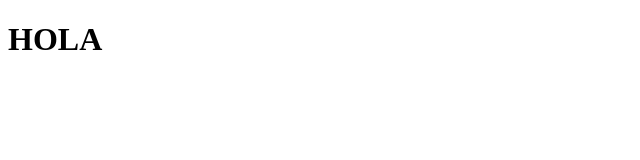
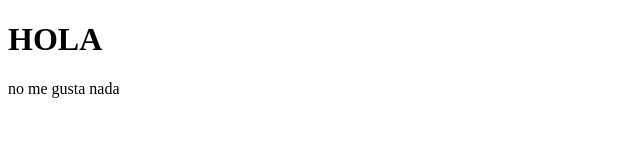
Before and after one commit to magofo/clase-2-3.4.25, a plain HTML site: page index.html in a window 1280 px wide. Shown: the whole page, without its empty margins (0-640 px from the left). Drawn offline with Linux system fonts and the light colour scheme.

Commit message:
puse un p con el texto no me gusta nada

```diff
--- a/index.html
+++ b/index.html
@@ -8,6 +8,7 @@
 <body>
 
 <h1>HOLA</h1>
+<p>no me gusta nada</p>
 
 </body>
 </html>
```
